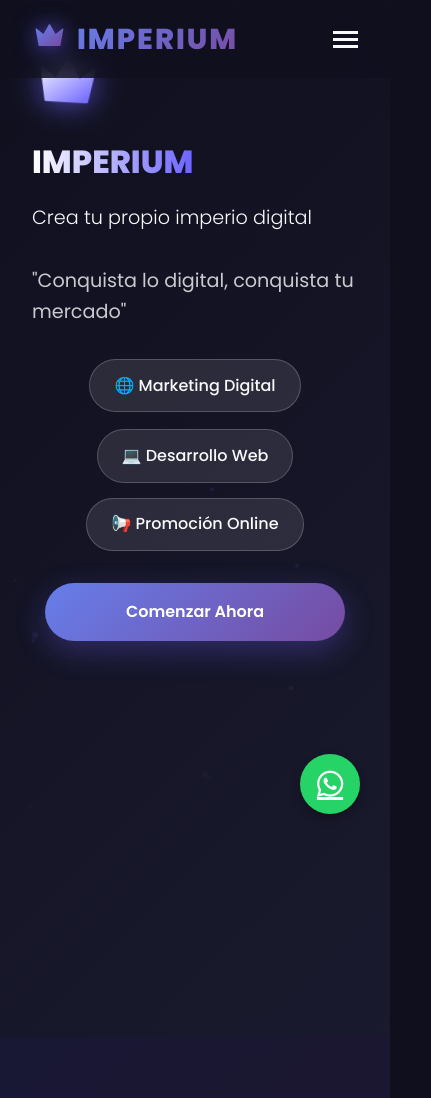
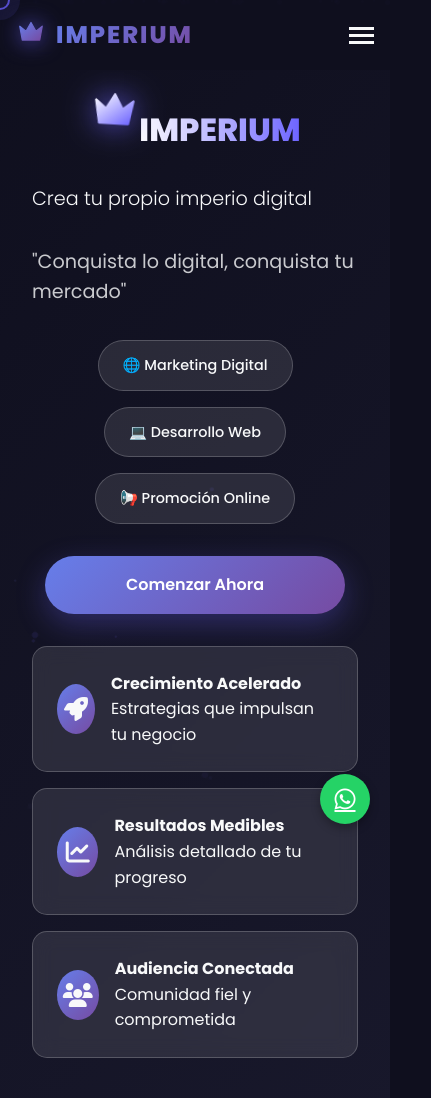
Before and after one commit to comercioonline/IMPERIUM, a plain HTML site: page Imperium.html in a window 390 px wide. Shown: the top 1098 px of the page, 431 px wide, since content can reach past the window. Drawn offline with Linux system fonts and the light colour scheme.

Commit message:
Update Imperium.html

```diff
--- a/Imperium.html
+++ b/Imperium.html
@@ -63,6 +63,7 @@
             transition: all 0.1s ease;
             z-index: 9999;
             mix-blend-mode: difference;
+            display: none;
         }
 
         .cursor-follower {
@@ -75,6 +76,7 @@
             pointer-events: none;
             transition: all 0.3s ease;
             z-index: 9998;
+            display: none;
         }
 
         /* Header */
@@ -102,6 +104,7 @@
             display: flex;
             justify-content: space-between;
             align-items: center;
+            position: relative;
         }
 
         .logo {
@@ -111,6 +114,8 @@
             font-weight: 800;
             text-transform: uppercase;
             letter-spacing: 2px;
+            z-index: 1002;
+            position: relative;
         }
 
         .logo-crown {
@@ -173,6 +178,7 @@
             gap: 4px;
             cursor: pointer;
             z-index: 1001;
+            position: relative;
         }
 
         .menu-toggle span {
@@ -189,6 +195,7 @@
             align-items: center;
             position: relative;
             overflow: hidden;
+            padding-top: 80px;
         }
 
         .hero-bg {
@@ -247,12 +254,14 @@
 
         .hero-content {
             position: relative;
+            z-index: 1;
         }
 
         .hero-title-container {
             display: flex;
             align-items: center;
             margin-bottom: 1.5rem;
+            flex-wrap: wrap;
         }
 
         .hero-crown {
@@ -307,6 +316,7 @@
             border-radius: 50px;
             font-weight: 500;
             transition: all 0.3s ease;
+            font-size: 0.9rem;
         }
 
         .hero-service:hover {
@@ -973,7 +983,7 @@
             background: rgba(255, 255, 255, 0.05);
             border: 1px solid rgba(255, 255, 255, 0.1);
             border-radius: 10px;
-            color: #667eea;
+            color: var(--text-light);
             font-family: inherit;
             transition: all 0.3s ease;
         }
@@ -1350,6 +1360,42 @@
             box-shadow: 0 6px 15px rgba(0, 0, 0, 0.4);
         }
 
+        /* Mobile Features Cards - Alternative for floating cards */
+        .mobile-features {
+            display: none;
+            margin-top: 2rem;
+        }
+
+        .mobile-feature-card {
+            background: var(--glass-bg);
+            backdrop-filter: blur(10px);
+            border: 1px solid var(--glass-border);
+            border-radius: 15px;
+            padding: 1.5rem;
+            margin-bottom: 1rem;
+            display: flex;
+            align-items: center;
+            gap: 1rem;
+            transition: all 0.3s ease;
+        }
+
+        .mobile-feature-card:hover {
+            background: rgba(108, 99, 255, 0.1);
+            border-color: var(--secondary);
+            transform: translateX(5px);
+        }
+
+        .mobile-feature-icon {
+            width: 50px;
+            height: 50px;
+            background: var(--gradient-1);
+            border-radius: 50%;
+            display: flex;
+            align-items: center;
+            justify-content: center;
+            font-size: 1.5rem;
+        }
+
         /* Responsive */
         @media (max-width: 1024px) {
             .hero-container,
@@ -1380,21 +1426,31 @@
 
             nav ul {
                 position: fixed;
-                top: 70px;
+                top: 0;
                 left: 0;
                 width: 100%;
-                background: rgba(15, 15, 30, 0.95);
+                height: 100vh;
+                background: rgba(15, 15, 30, 0.98);
                 backdrop-filter: blur(10px);
                 flex-direction: column;
-                padding: 2rem;
+                padding: 6rem 2rem 2rem;
                 transform: translateX(-100%);
                 transition: transform 0.3s ease;
+                z-index: 1000;
             }
 
             nav ul.active {
                 transform: translateX(0);
             }
 
+            nav ul li {
+                margin-bottom: 1.5rem;
+            }
+
+            nav ul li a {
+                font-size: 1.2rem;
+            }
+
             .hero-content h1 {
                 font-size: 2.5rem;
             }
@@ -1409,6 +1465,10 @@
 
             .floating-card {
                 display: none;
+            }
+
+            .mobile-features {
+                display: block;
             }
 
             .cursor,
@@ -1426,45 +1486,14 @@
                 gap: 1rem;
                 text-align: center;
             }
-        }
-
-        @media (max-width: 480px) {
-            .hero-content h1 {
-                font-size: 2rem;
-            }
-
-            .hero-content .tagline {
-                font-size: 1.2rem;
-            }
-
-            .section-container {
-                padding: 0 1rem;
-            }
-
-            section {
-                padding: 4rem 0;
-            }
-
-            .services-grid,
-            .projects-grid {
-                grid-template-columns: 1fr;
-            }
-
-            .pricing-grid {
-                grid-template-columns: 1fr;
-            }
-
-            .additional-grid {
-                grid-template-columns: 1fr;
-            }
-
-            .contact-grid {
-                grid-template-columns: 1fr;
+
+            .hero {
+                padding-top: 100px;
             }
 
             .hero-title-container {
-                flex-direction: column;
-                align-items: flex-start;
+                justify-content: center;
+                text-align: center;
             }
 
             .hero-crown {
@@ -1483,6 +1512,41 @@
                 max-width: 300px;
                 margin: 0 auto;
             }
+        }
+
+        @media (max-width: 480px) {
+            .hero-content h1 {
+                font-size: 2rem;
+            }
+
+            .hero-content .tagline {
+                font-size: 1.2rem;
+            }
+
+            .section-container {
+                padding: 0 1rem;
+            }
+
+            section {
+                padding: 4rem 0;
+            }
+
+            .services-grid,
+            .projects-grid {
+                grid-template-columns: 1fr;
+            }
+
+            .pricing-grid {
+                grid-template-columns: 1fr;
+            }
+
+            .additional-grid {
+                grid-template-columns: 1fr;
+            }
+
+            .contact-grid {
+                grid-template-columns: 1fr;
+            }
 
             .pricing-card.featured::before {
                 right: -40px;
@@ -1495,6 +1559,59 @@
 
             .newsletter-button {
                 width: 100%;
+            }
+
+            .header-container {
+                padding: 0 1rem;
+            }
+
+            .logo {
+                font-size: 1.5rem;
+            }
+
+            .logo-crown {
+                width: 30px;
+                height: 30px;
+            }
+
+            .hero-crown {
+                width: 50px;
+                height: 50px;
+            }
+
+            .section-header h2 {
+                font-size: 1.8rem;
+            }
+
+            .section-header p {
+                font-size: 1rem;
+            }
+
+            .about-feature {
+                flex-direction: column;
+                text-align: center;
+            }
+
+            .advantage-card {
+                flex-direction: column;
+                text-align: center;
+            }
+
+            .contact-item {
+                flex-direction: column;
+                text-align: center;
+            }
+
+            .footer-social {
+                justify-content: center;
+            }
+
+            .whatsapp-float {
+                width: 50px;
+                height: 50px;
+                font-size: 24px;
+                bottom: 20px;
+                right: 20px;
             }
         }
     </style>
@@ -1565,6 +1682,37 @@
                     <div class="hero-service">📢 Promoción Online</div>
                 </div>
                 <a href="#contact" class="cta-button">Comenzar Ahora</a>
+
+                <!-- Mobile Features Cards -->
+                <div class="mobile-features">
+                    <div class="mobile-feature-card">
+                        <div class="mobile-feature-icon">
+                            <i class="fas fa-rocket"></i>
+                        </div>
+                        <div>
+                            <h4>Crecimiento Acelerado</h4>
+                            <p>Estrategias que impulsan tu negocio</p>
+                        </div>
+                    </div>
+                    <div class="mobile-feature-card">
+                        <div class="mobile-feature-icon">
+                            <i class="fas fa-chart-line"></i>
+                        </div>
+                        <div>
+                            <h4>Resultados Medibles</h4>
+                            <p>Análisis detallado de tu progreso</p>
+                        </div>
+                    </div>
+                    <div class="mobile-feature-card">
+                        <div class="mobile-feature-icon">
+                            <i class="fas fa-users"></i>
+                        </div>
+                        <div>
+                            <h4>Audiencia Conectada</h4>
+                            <p>Comunidad fiel y comprometida</p>
+                        </div>
+                    </div>
+                </div>
             </div>
             <div class="hero-visual">
                 <div class="hero-visual-container">
@@ -2088,10 +2236,10 @@
         const isMobile = /iPhone|iPad|iPod|Android/i.test(navigator.userAgent);
 
         // Ocultar cursor personalizado en móviles
-        if (isMobile) {
-            document.querySelector('.cursor').style.display = 'none';
-            document.querySelector('.cursor-follower').style.display = 'none';
-        } else {
+        if (!isMobile) {
+            document.querySelector('.cursor').style.display = 'block';
+            document.querySelector('.cursor-follower').style.display = 'block';
+
             // Custom Cursor solo para escritorio
             const cursor = document.querySelector('.cursor');
             const cursorFollower = document.querySelector('.cursor-follower');
@@ -2155,9 +2303,12 @@
 
                 const target = document.querySelector(this.getAttribute('href'));
                 if (target) {
-                    target.scrollIntoView({
-                        behavior: 'smooth',
-                        block: 'start'
+                    const headerHeight = document.getElementById('header').offsetHeight;
+                    const targetPosition = target.offsetTop - headerHeight;
+
+                    window.scrollTo({
+                        top: targetPosition,
+                        behavior: 'smooth'
                     });
                 }
             });
@@ -2166,7 +2317,7 @@
         // Particles Background - Reducido para móviles
         function createParticles() {
             const particlesContainer = document.getElementById('particles');
-            const particleCount = isMobile ? 20 : 50; // Menos partículas en móviles
+            const particleCount = isMobile ? 15 : 50; // Menos partículas en móviles
 
             for (let i = 0; i < particleCount; i++) {
                 const particle = document.createElement('div');
@@ -2295,6 +2446,16 @@
 
             setTimeout(typeWriter, 500);
         }
+
+        // Prevenir zoom en móviles al hacer doble clic
+        let lastTouchEnd = 0;
+        document.addEventListener('touchend', function (event) {
+            const now = (new Date()).getTime();
+            if (now - lastTouchEnd <= 300) {
+                event.preventDefault();
+            }
+            lastTouchEnd = now;
+        }, false);
     </script>
 </body>
 </html>
```
